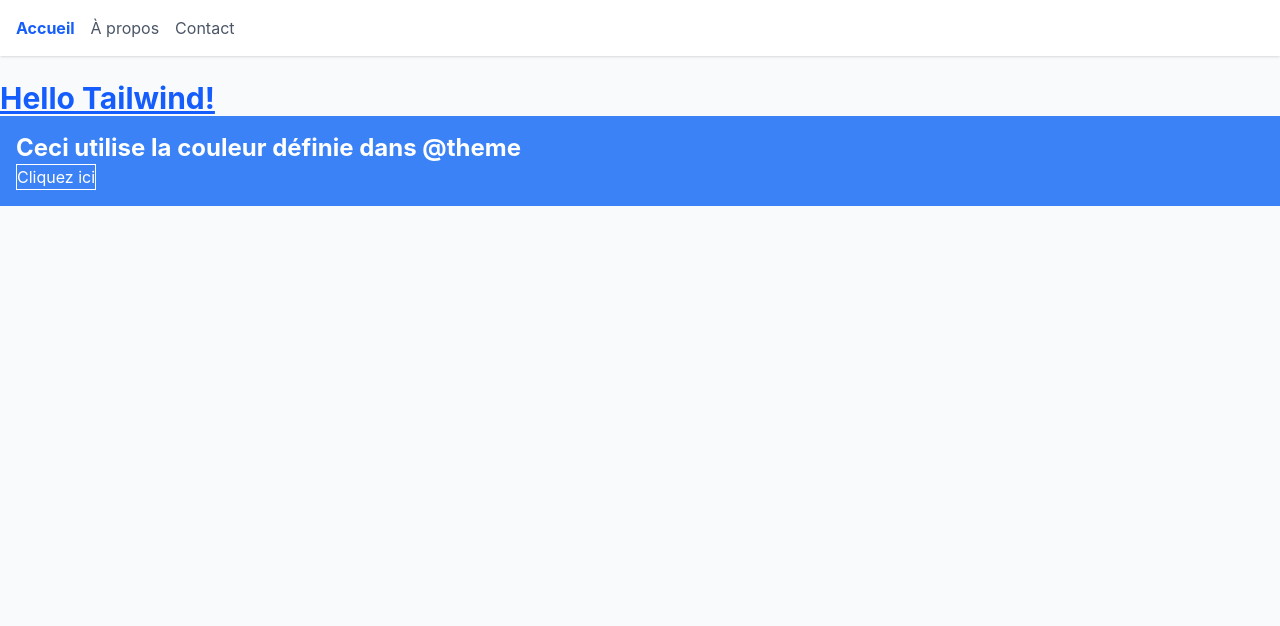
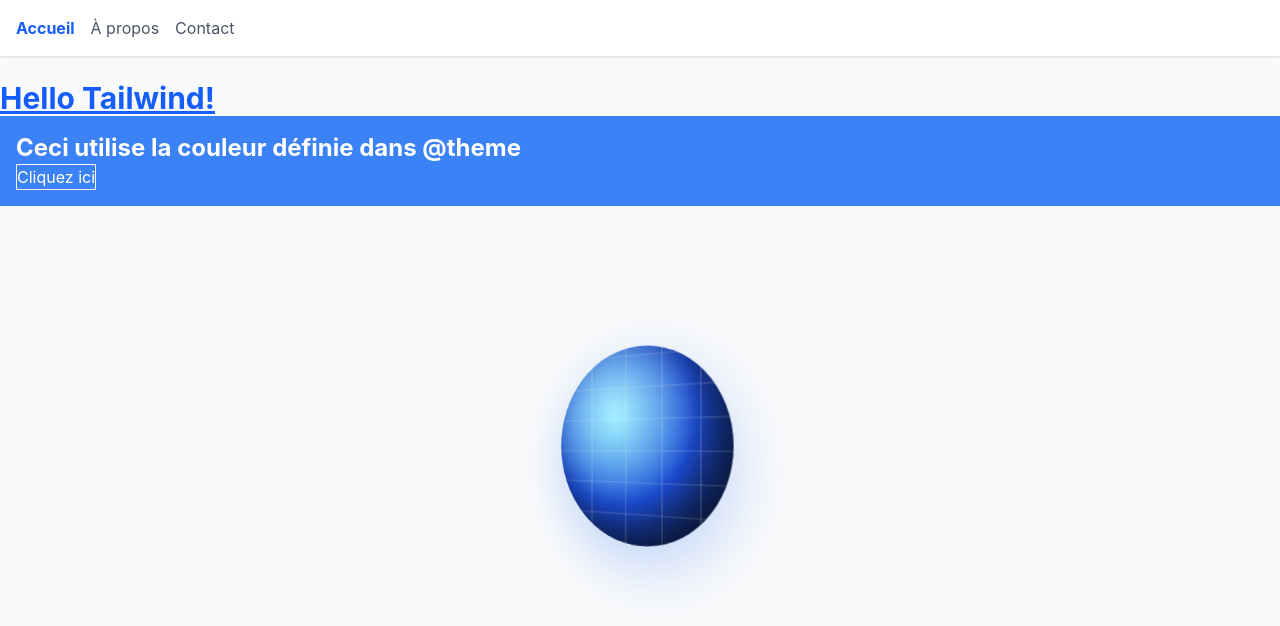
Before and after one commit to rcoanda/sandbox, a React (Vite) app: page / in a window 1280 px wide. Shown: the top 626 px of the page. Built offline with nearby package versions, Linux system fonts and the light colour scheme.

Commit message:
IA Rajout composant sfere

```diff
--- a/opencode.json
+++ /dev/null
@@ -1,18 +0,0 @@
-{
-  "$schema": "https://opencode.ai/config.json",
-  "provider": {
-    "gpt4all-local": {
-      "type": "openai",
-      "baseURL": "http://localhost:4891/v1",
-      "apiKey": "not-needed",
-      "models": {
-        "Reasoner v1": {
-          "displayName": "Reasoner v1 (Local)"
-        }
-      }
-    }
-  },
-  "plugin": [
-    "@renjfk/opencode-voice"
-  ]
-}
--- /dev/null
+++ b/src/COMPOSANTS/Sphere.css
@@ -0,0 +1,60 @@
+.sphere-wrapper {
+  perspective: 600px;
+  display: flex;
+  justify-content: center;
+  align-items: center;
+  min-height: 60vh;
+}
+
+.sphere {
+  width: 200px;
+  height: 200px;
+  border-radius: 50%;
+  background: radial-gradient(circle at 35% 35%, #6ee7ff, #1d4ed8 50%, #0f172a 100%);
+  position: relative;
+  transform-style: preserve-3d;
+  animation: spin 6s linear infinite;
+  box-shadow:
+    inset -20px -20px 40px rgba(0, 0, 0, 0.5),
+    0 20px 60px rgba(59, 130, 246, 0.3);
+}
+
+.sphere::before {
+  content: '';
+  position: absolute;
+  inset: 0;
+  border-radius: 50%;
+  background:
+    repeating-linear-gradient(
+      90deg,
+      transparent,
+      transparent 40px,
+      rgba(255, 255, 255, 0.1) 40px,
+      rgba(255, 255, 255, 0.15) 42px
+    ),
+    repeating-linear-gradient(
+      0deg,
+      transparent,
+      transparent 30px,
+      rgba(255, 255, 255, 0.08) 30px,
+      rgba(255, 255, 255, 0.12) 32px
+    );
+  transform: rotateY(0deg);
+}
+
+.sphere::after {
+  content: '';
+  position: absolute;
+  inset: 0;
+  border-radius: 50%;
+  background: radial-gradient(circle at 35% 30%, rgba(255, 255, 255, 0.4), transparent 50%);
+}
+
+@keyframes spin {
+  from {
+    transform: rotateY(0deg);
+  }
+  to {
+    transform: rotateY(360deg);
+  }
+}
--- /dev/null
+++ b/src/COMPOSANTS/Sphere.jsx
@@ -0,0 +1,11 @@
+import './Sphere.css'
+
+function Sphere() {
+  return (
+    <div className="sphere-wrapper">
+      <div className="sphere"></div>
+    </div>
+  )
+}
+
+export default Sphere
--- a/src/pages/Home.jsx
+++ b/src/pages/Home.jsx
@@ -1,4 +1,5 @@
 import '../App.css'
+import Sphere from '../COMPOSANTS/Sphere'
 
 function Home() {
   return (
@@ -14,6 +15,8 @@ function Home() {
           Cliquez ici
         </button>
       </div>
+
+      <Sphere />
     </>
   )
 }
```
Also changed, not shown: .opencode/tui.json, Agentsmd.txt (added), opencode-json.txt (added), src/App.css (line endings or trailing spaces).
